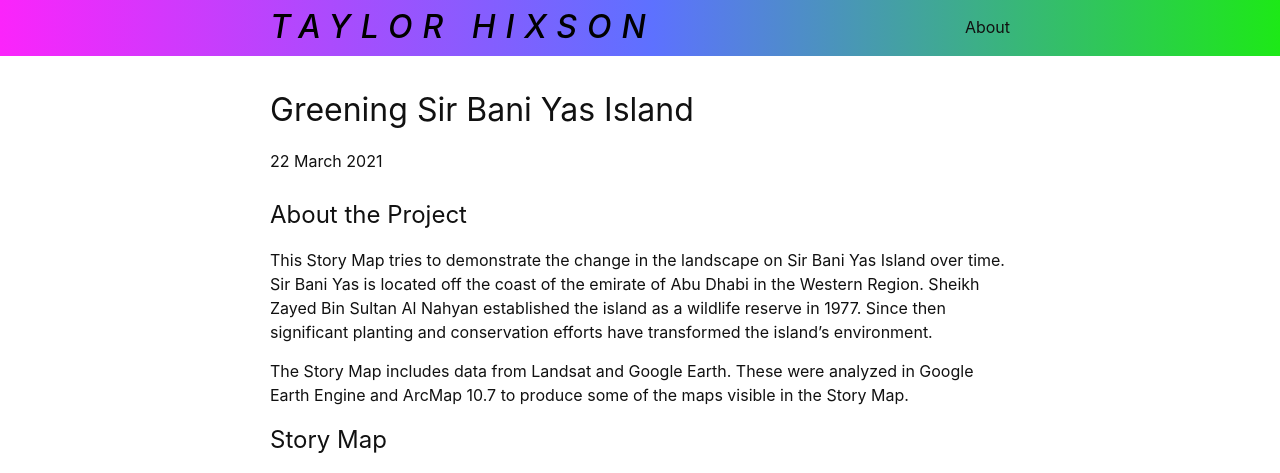
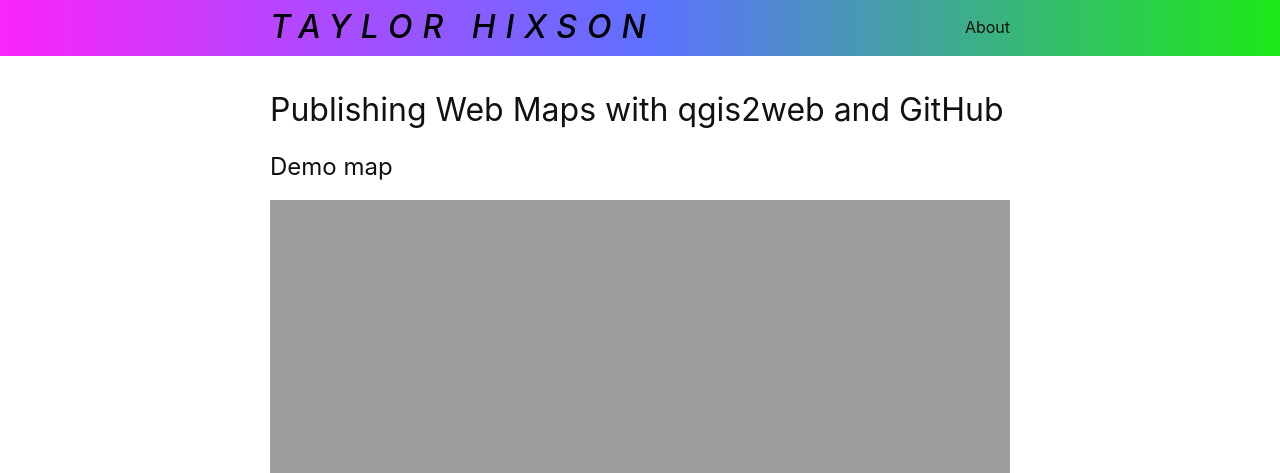
Before and after one commit to taylorhixson/taylorhixson.github.io, a Jekyll site: the page built from _posts/2021-03-23-green.md, in a window 1280 px wide. Shown: the top 473 px of the page. Built offline with Jekyll 4.4.1, drawn with Linux system fonts in a browser that asks for light colours; grey boxes are pictures that could not be loaded.

Commit message:
Add demo map for nyuaddh vid

```diff
--- a/_layouts/post.html
+++ b/_layouts/post.html
@@ -2,8 +2,8 @@
 layout: default
 ---
 <h1>{{ page.title }}</h1>
-{{ page.date | date_to_long_string }}
-<br><br>
+<!-- {{ page.date | date_to_long_string }}
+<br><br> !-->
 {{content}}
 <br><br>
 
--- a/_posts/2021-03-23-green.md
+++ b/_posts/2021-03-23-green.md
@@ -1,13 +1,9 @@
 ---
 layout: post
-title:  "Greening Sir Bani Yas Island"
-date:   2021-03-22 12:14:39 +0400
+title:  "Publishing Web Maps with qgis2web and GitHub"
+date:   2021-06-07 12:39:39 +0400
 categories: jekyll update
 ---
-## About the Project
-This Story Map tries to demonstrate the change in the landscape on Sir Bani Yas Island over time. Sir Bani Yas is located off the coast of the emirate of Abu Dhabi in the Western Region. Sheikh Zayed Bin Sultan Al Nahyan established the island as a wildlife reserve in 1977. Since then significant planting and conservation efforts have transformed the island's environment.
+## Demo map
 
-The Story Map includes data from Landsat and Google Earth. These were analyzed in Google Earth Engine and ArcMap 10.7 to produce some of the maps visible in the Story Map.
-
-## Story Map
-<iframe src="https://storymaps.arcgis.com/stories/c501bebf16e742a5ad31e5d29c9ad4ea" width="100%" height="500px" frameborder="0" allowfullscreen allow="geolocation"></iframe>
+<iframe src="https://taylorhixson.github.io/WF/webapp" width="100%" height="550px" frameborder="0" allowfullscreen="allowfullscreen"></iframe>
```
Also changed, not shown: _posts/2020-03-29-gis-personas.md (+2 -1 lines), 8 other files.
